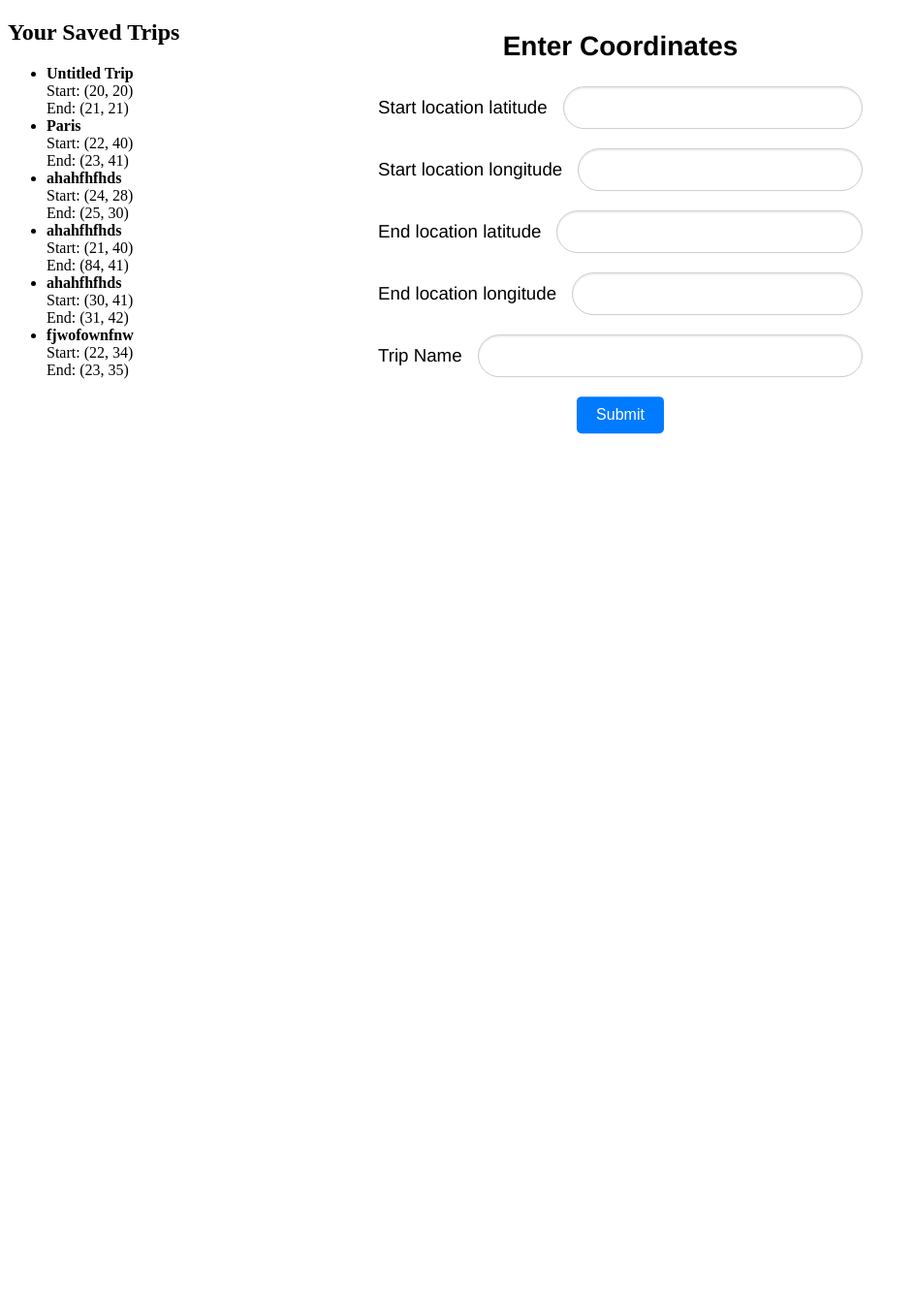
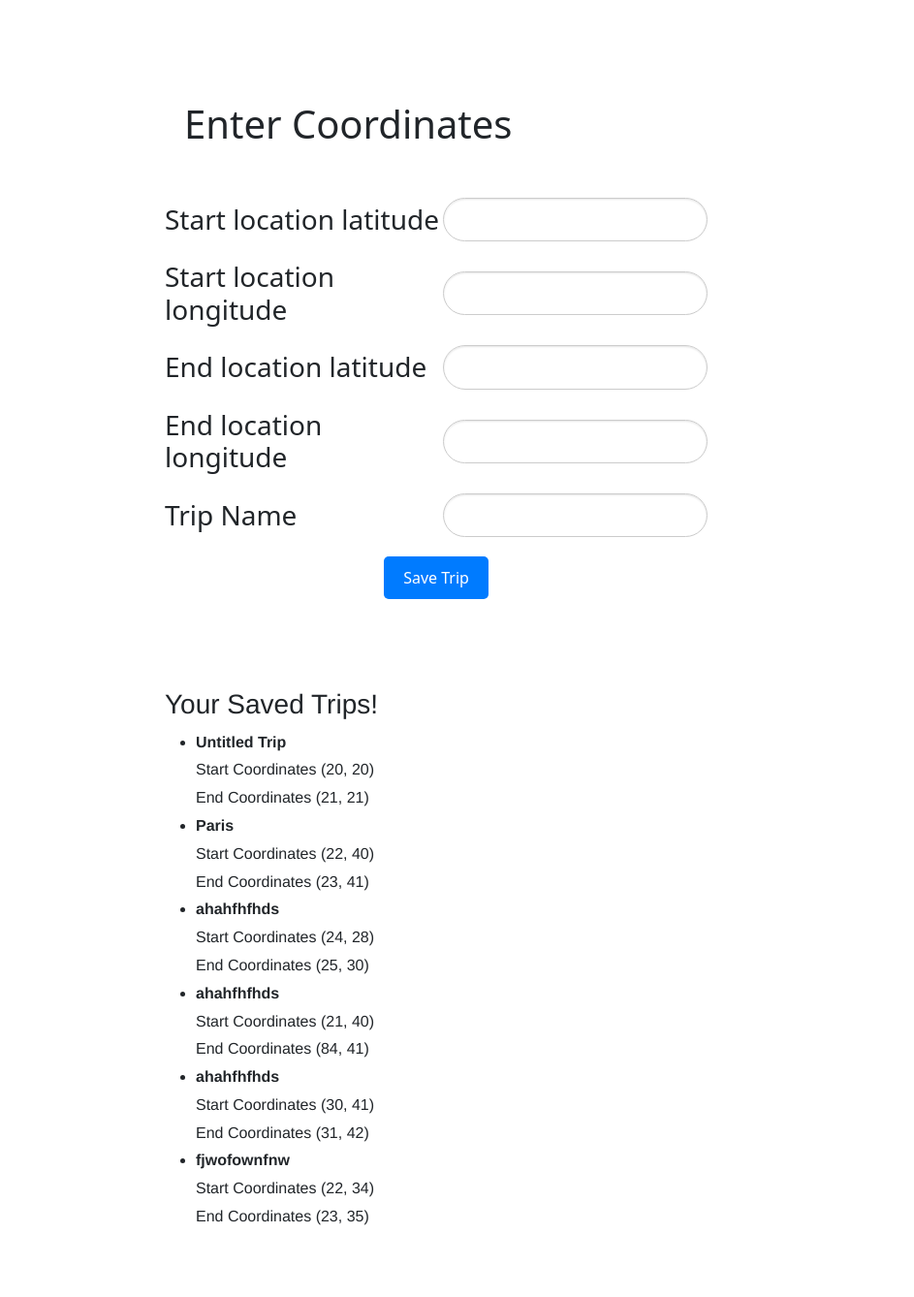
Before and after one commit to bryancarrillo1/fuel-scout, a Flask app: page /coordinates in a window 1280 px wide. Shown: the whole page at 97% size, without its empty margins (0-943 px from the left). Before the commit the page ends 448 px from the top, so only its background shows below. Run offline with Flask 3, Linux system fonts and the light colour scheme; a user stored in the database is signed in; data comes from the database, SQL or seed files in the repository; both versions use the stored data as it was after the commit.

Commit message:
Created validation for coordinates and added some styling

```diff
--- a/app.py
+++ b/app.py
@@ -1,7 +1,7 @@
 import os
 from dotenv import load_dotenv
 from flask import Flask, render_template, flash, redirect, url_for, request, session
-from forms import RegistrationForm, LoginForm
+from forms import RegistrationForm, LoginForm, CoordinateForm
 import sqlalchemy as db
 import sys
 from sqlalchemy import Table, Column, FLOAT, String, MetaData, insert, update
@@ -58,13 +58,24 @@ def register():
 
 @app.route("/map", methods=["GET", "POST"])
 def map():
-    if request.method == "POST":
-        start_lat = request.form["start_lat"]
+    form = CoordinateForm()
+    user_id = session.get("user_id")
+    trips = trips_db.get_user_trips(user_id)
+
+
+    if request.method == "POST" and form.validate_on_submit():
+        '''start_lat = request.form["start_lat"]
         start_long = request.form["start_long"]
         end_lat = request.form["end_lat"]
         end_long = request.form["end_long"]
-        trip_name = request.form.get("trip_name", "Untitled Trip")
-        user_id = session.get("user_id")
+        trip_name = request.form.get("trip_name", "Untitled Trip")'''
+
+        start_lat = form.start_lat.data
+        start_long = form.start_long.data
+        end_lat = form.end_lat.data
+        end_long = form.end_long.data
+        trip_name = form.trip_name.data.strip() or "Untitled Trip"
+
 
         # save trip to database
         trips_db.save_trip(
@@ -81,11 +92,13 @@ def map():
         coords = get_coordinates(route)
         return render_template("map.html", coords=coords)
 
+    return render_template('coordinates.html', form=form, trips=trips)
+
     # Calculate center of polyline for improved display
     # center_lat = (start_lat+end_lat)/2
     # center_long = (start_long+end_long)/2
 
-    return render_template("map.html")
+
 
 
 
@@ -95,9 +108,10 @@ def register():
 
 @app.route("/coordinates")
 def coordinates():
+    form = CoordinateForm()
     user_id = session["user_id"]
     trips = trips_db.get_user_trips(user_id)
-    return render_template("coordinates.html", trips=trips)
+    return render_template("coordinates.html", trips=trips, form=form)
 
 @app.route("/login", methods = ['GET', 'POST'])
 def login():
--- a/forms.py
+++ b/forms.py
@@ -1,7 +1,7 @@
 from flask_wtf import FlaskForm
 from flask_behind_proxy import FlaskBehindProxy
-from wtforms import StringField, PasswordField, SubmitField, BooleanField
-from wtforms.validators import DataRequired, Length, Email, EqualTo
+from wtforms import StringField, PasswordField, SubmitField, BooleanField, FloatField
+from wtforms.validators import DataRequired, Length, Email, EqualTo, NumberRange
 
 
 class RegistrationForm(FlaskForm):
@@ -20,3 +20,20 @@ class LoginForm(FlaskForm):
     password = PasswordField('Password', validators=[DataRequired()])
 
     submit = SubmitField('Login')
+
+class CoordinateForm(FlaskForm):
+    start_lat = FloatField('Start Latitude', validators=[DataRequired(message="Start Latitude is required."),
+        NumberRange(min=-90, max=90, message="Latitude must be between -90 and 90.")])
+
+    start_long = FloatField('Start Longitude', validators=[ DataRequired(message="Start Longitude is required."),
+        NumberRange(min=-180, max=180, message="Longitude must be between -180 and 180.")])
+
+    end_lat = FloatField('End Latitude', validators=[DataRequired(message="End Latitude is required."),
+        NumberRange(min=-90, max=90, message="Latitude must be between -90 and 90.")
+    ])
+
+    end_long = FloatField('End Longitude', validators=[DataRequired(message="End Longitude is required."),
+        NumberRange(min=-180, max=180, message="Longitude must be between -180 and 180.")])
+
+    trip_name = StringField('Trip Name', validators=[DataRequired(message="Please enter a trip name!")])
+    submit = SubmitField('Save Trip')
--- a/static/coordinatesStyle.css
+++ b/static/coordinatesStyle.css
@@ -38,17 +38,19 @@ button:hover {
     margin-bottom: 25px;
 }
 
-.latitude-start, .longitude-start, .latitude-end, .longitude-end , .trip-name {
-    display:flex;
-    align-items:center;
-    margin-bottom: 20px;
-    font-family: "Helvetica Neue", Helvetica, Arial, sans-serif;
-    font-weight:400;
-
+.latitude-start,
+.longitude-start,
+.latitude-end,
+.longitude-end,
+.trip-name {
+  display: flex;
+  justify-content: space-between;  /* label at left edge, input at right edge */
+  align-items: center;
+  margin-bottom: 1.25rem;
+  font-weight:300;          /* space between rows */
 }
 .latitude-start input, .longitude-start input, .latitude-end input, .longitude-end input, .trip-name input {
-    flex: 1;
-    margin-left:16px;
+    margin-left:0;
     padding: 12px 20px;
     border: 1px solid #ccc;
     border-radius: 9999px;
@@ -87,11 +89,19 @@ button:hover {
 
 .coordinates{
     padding: 20px;
-    width: 500px;
-    margin: 0 auto;
-    position:absolute;
-    top:30%;
-    left:50%;
-    transform: translate(-50%, -50%);
+    width: 600px;
+    margin: 2rem auto;
 
 }
+.trip-history {
+    width: 600px;
+    margin: 2rem auto;
+    padding: 20px;
+    font-family: "Helvetica Neue", Helvetica, Arial, sans-serif;
+
+
+}
+
+.trip-history ul {
+    line-height: 1.8;
+}
--- a/templates/coordinates.html
+++ b/templates/coordinates.html
@@ -1,4 +1,4 @@
-<!DOCTYPE html>
+<!-- <!DOCTYPE html>
 <html>
 <head>
     <title>Fuel-Scout Registration
@@ -36,16 +36,17 @@
 
         </form>
 </div>
+
 <div class="trip-history">
-    <h2>Your Saved Trips</h2>
+    <h3>Your Saved Trips!</h3>
     {% if trips %}
         <ul>
             {% for trip in trips %}
-                <li>
-                    <strong>{{ trip["trip_name"] }}</strong><br>
-                    Start: ({{ trip["start_lat"] }}, {{ trip["start_lon"] }})<br>
-                    End: ({{ trip["end_lat"] }}, {{ trip["end_lon"] }})
-                </li>
+            <li>
+                <strong>{{ trip['trip_name'] }}</strong><br>
+                Start Coordinates ({{ trip['start_lat'] }}, {{ trip['start_lon'] }})
+                End Coordinates ({{ trip['end_lat'] }}, {{ trip['end_lon'] }})
+              </li>
             {% endfor %}
         </ul>
     {% else %}
@@ -53,4 +54,77 @@
     {% endif %}
 </div>
 </body>
-</html>
+</html> -->
+
+
+
+{% extends "layout.html" %}
+{% block extra_css %}
+<link rel="stylesheet" href="{{ url_for('static', filename='coordinatesStyle.css') }}" type="text/css"/>
+{% endblock %}
+
+{% block content %}
+    <div class="coordinates">
+        <h1 class="coordinates">
+            Enter Coordinates
+        </h1>
+        <form action = "{{ url_for('map') }}" method=POST >
+
+            {{form.hidden_tag() }}
+            <h3 class="latitude-start">
+                Start location latitude
+                {{ form.start_lat(class_="input-error" if form.start_lat.errors else "", placeholder=" ") }}
+                {% for err in form.start_lat.errors %}
+                    <div class="error">{{ err }}</div>
+                {% endfor %}
+            </h3>
+            <h3 class="longitude-start">
+                Start location longitude
+                {{ form.start_long(class_="input-error" if form.start_long.errors else "", placeholder=" ") }}
+                {% for err in form.start_long.errors %}
+                    <div class="error">{{ err }}</div>
+                {% endfor %}
+            </h3>
+            <h3 class="latitude-end">
+                End location latitude
+                {{ form.end_lat(class_="input-error" if form.end_lat.errors else "", placeholder=" ") }}
+                {% for err in form.end_lat.errors %}
+                    <div class="error">{{ err }}</div>
+                {% endfor %}
+            </h3>
+            <h3 class="longitude-end">
+                End location longitude
+                {{ form.end_long(class_="input-error" if form.end_long.errors else "", placeholder=" ") }}
+                {% for err in form.end_long.errors %}
+                    <div class="error">{{ err }}</div>
+                {% endfor %}
+            </h3>
+            <h3 class="trip-name">
+                Trip Name
+                {{ form.trip_name(class_="input-error" if form.trip_name.errors else "", placeholder=" ") }}
+                {% for err in form.trip_name.errors %}
+                    <div class="error">{{ err }}</div>
+                {% endfor %}
+            </h3>
+            <button class="button" type="submit">
+                {{ form.submit.label.text }}
+            </button>
+        </form>
+    </div>
+    <div class="trip-history">
+        <h3>Your Saved Trips!</h3>
+        {% if trips %}
+            <ul>
+                {% for trip in trips %}
+                <li>
+                    <strong>{{ trip['trip_name'] }}</strong><br>
+                    Start Coordinates ({{ trip['start_lat'] }}, {{ trip['start_lon'] }})<br>
+                    End Coordinates ({{ trip['end_lat'] }}, {{ trip['end_lon'] }})
+                </li>
+                {% endfor %}
+            </ul>
+        {% else %}
+            <p>No trips saved yet.</p>
+        {% endif %}
+    </div>
+{% endblock %}
```
Also changed, not shown: trips.db, users.db.
